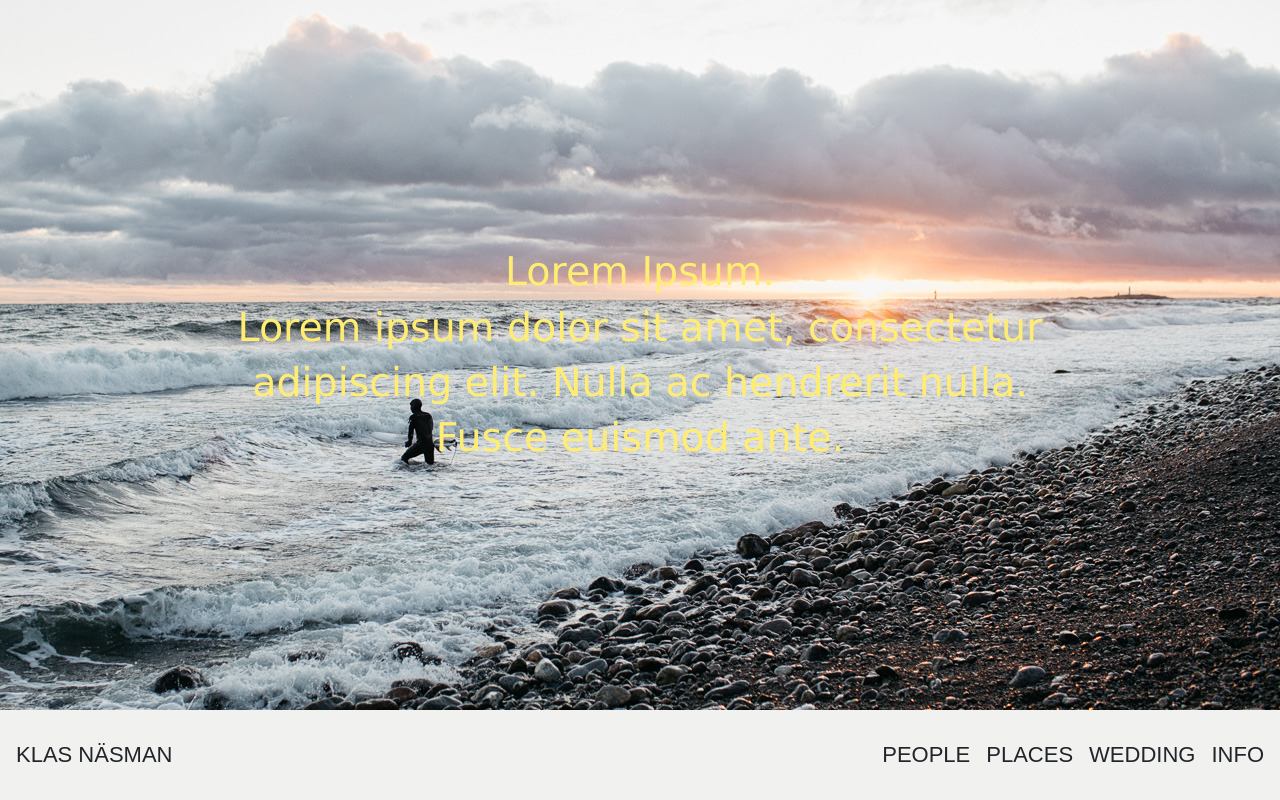
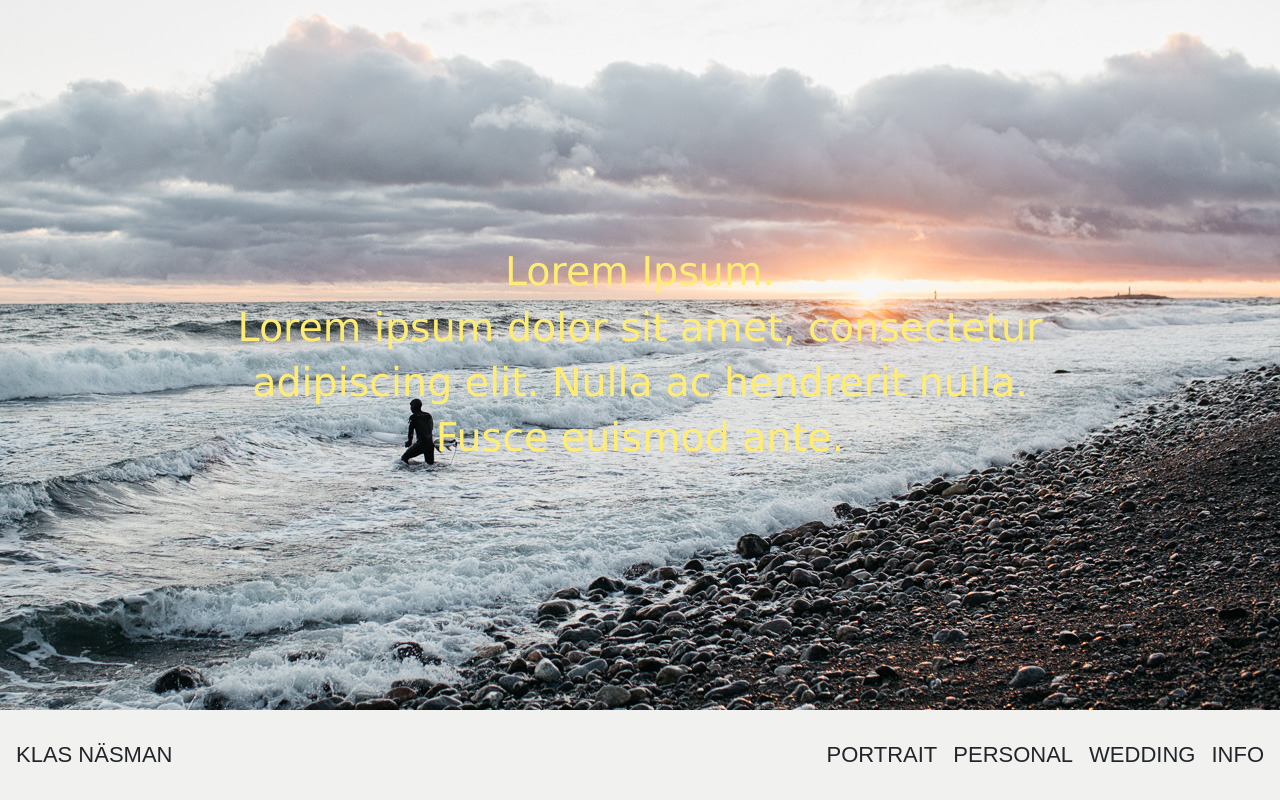
Before and after one commit to klasnasman/react, a React (Vite) app: page / in a window 1280 px wide. Shown: the top 800 px of the page. Built offline with nearby package versions, Linux system fonts and the light colour scheme; a web font is replaced by a local one.

Commit message:
Revert "new routes"
This reverts commit 6746405c3726028dbe0a6a985ce2a0bbdff35d78.

```diff
--- a/pages/App.jsx
+++ b/pages/App.jsx
@@ -6,8 +6,6 @@ import Layout from './Layout';
 import Info from './info/Info';
 import Wedding from './wedding/Wedding';
 import AnnaMathias from './wedding/annamathias/AnnaMathias';
-import Places from './places/Places';
-import People from './people/People';
 
 function App() {
   return (
@@ -17,8 +15,6 @@ function App() {
           <Route path="/" index element={<Index />} />
           <Route path="/info" element={<Info />} />
           <Route element={<Layout />}>
-            <Route path="/people" element={<People />} />
-            <Route path="/places" element={<Places />} />
             <Route path="/wedding" element={<Wedding />} />
             <Route path="/wedding/annamathias" element={<AnnaMathias />} />
           </Route>
--- a/pages/components/Header.jsx
+++ b/pages/components/Header.jsx
@@ -18,8 +18,8 @@ const Header = () => {
                     <a href="/">Klas Näsman</a>
                 </div>
                 <ul className="header__ul">
-                    <li><a href="/people">People</a></li>
-                    <li><a href="/places">Places</a></li>
+                    <li><a href="/portrait">Portrait</a></li>
+                    <li><a href="/personal">Personal</a></li>
                     <li><a href="/wedding">Wedding</a></li>
                     <li><a href="/info">Info</a></li>
                 </ul>
--- a/pages/people/People.jsx
+++ b/pages/people/People.jsx
@@ -7,7 +7,7 @@ register();
 const People = () => {
     return (
 
-        <div>People Swiper</div>
+        <div></div>
 
     )
 }
--- a/pages/places/Places.jsx
+++ b/pages/portrait/Portrait.jsx
@@ -1,11 +1,11 @@
 import React from 'react'
 
-const Places = () => {
+const Portrait = () => {
     return (
         <div>
-            Places
+            Portrait
         </div>
     )
 }
 
-export default Places
+export default Portrait
```
Lines whose indentation alone changed are shown as unchanged.
